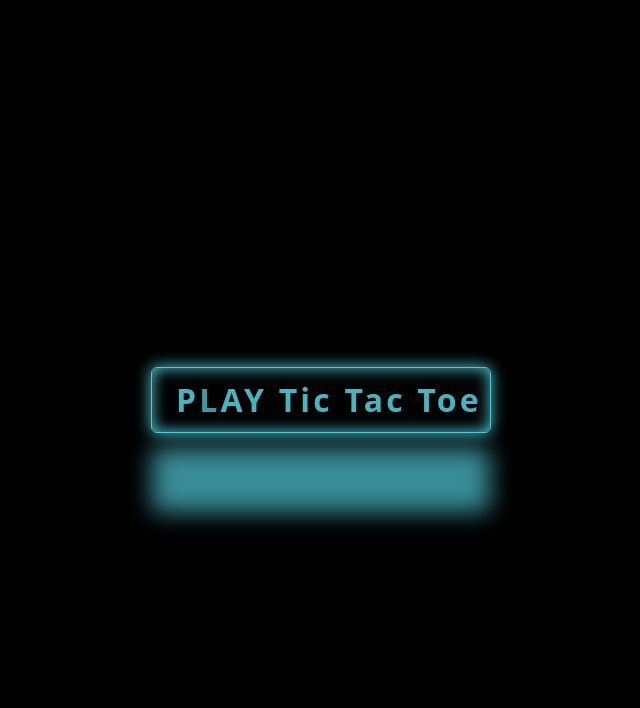
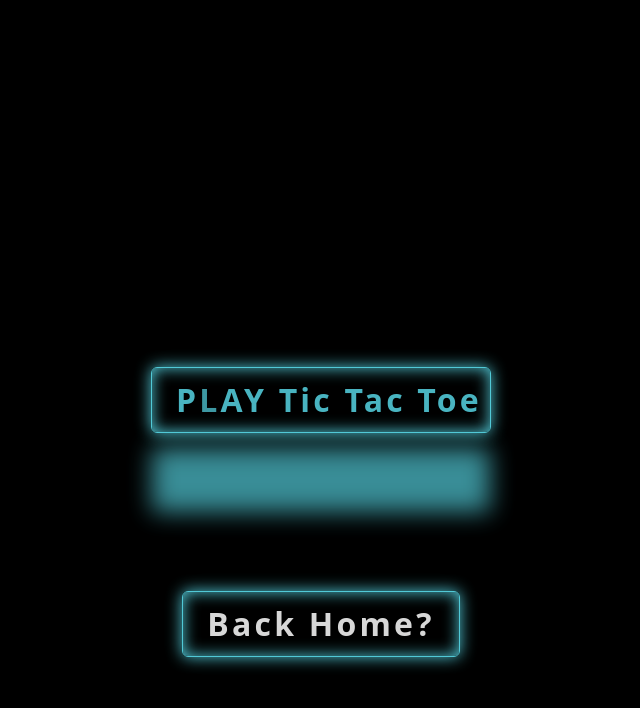
Before and after one commit to nottysukku/Game_Site, a React (Vite) app: page / in a window 1280 px wide. Both pictures are taken after a click on the link "Tic Tac Toe". Shown: the top 708 px of the page, without its empty margins (319-959 px from the left). Built offline with nearby package versions, Linux system fonts and the light colour scheme.

Commit message:
Update Button.jsx

```diff
--- a/src/Button.jsx
+++ b/src/Button.jsx
@@ -9,7 +9,7 @@ const handleClick = () => {
   return (
     <div className='w-full h-screen bg-black flex items-center justify-center'>
       <button
-        className="relative text-glow cursor-pointer px-6 py-2 border border-glow rounded-md bg-transparent text-base font-extrabold tracking-widest shadow-glow animate-border-flicker group transform transition-transform duration-500 hover:scale-105"
+        className="absolute text-glow cursor-pointer px-6 py-2 border border-glow rounded-md bg-transparent text-base font-extrabold tracking-widest shadow-glow animate-border-flicker group transform transition-transform duration-500 hover:scale-105"
         onClick={handleClick}
       >
         <span className="relative float-left -mr-4 text-shadow animate-text-flicker">
@@ -17,8 +17,11 @@ const handleClick = () => {
         </span>
         <div className="absolute inset-0 opacity-70 blur-md transform translate-y-20 rotate-x-95 scale-y-35 bg-glow pointer-events-none"></div>
         <div className="absolute inset-0 opacity-0 z-[-1] bg-glow shadow-glowHover transition-opacity duration-100 animate-scale-up"></div>
+
       </button>
-
+      <div onClick={()=>{
+        window.location.href = 'https://game-site-orpin.vercel.app/';
+      }} className='text-white flex relative top-56  text-glow cursor-pointer px-6 py-2 border border-glow rounded-md bg-transparent text-base font-extrabold tracking-widest shadow-glow animate-border-flicker group transform transition-transform duration-500 hover:scale-105'>Back Home?</div>
     </div>
   );
 }
```
